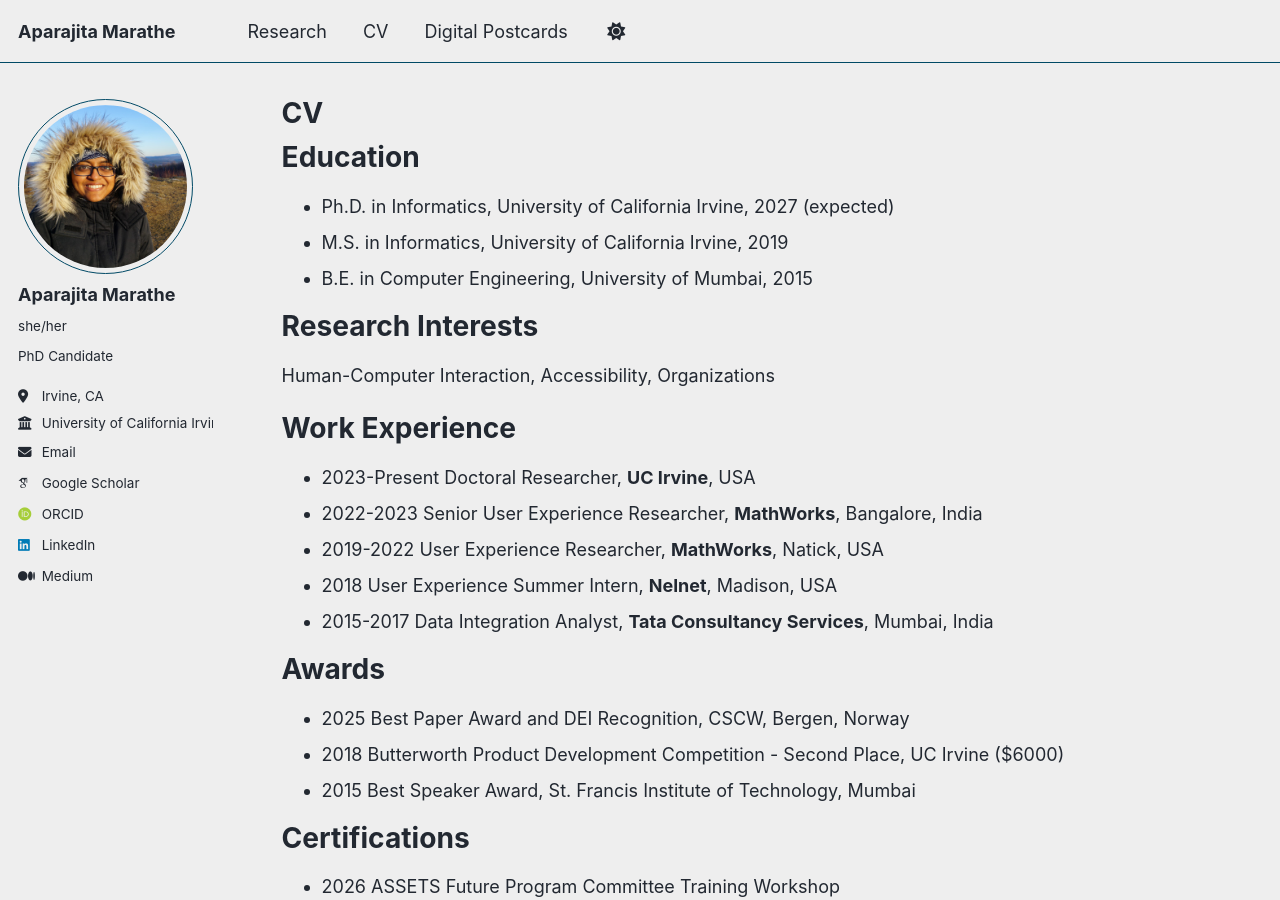
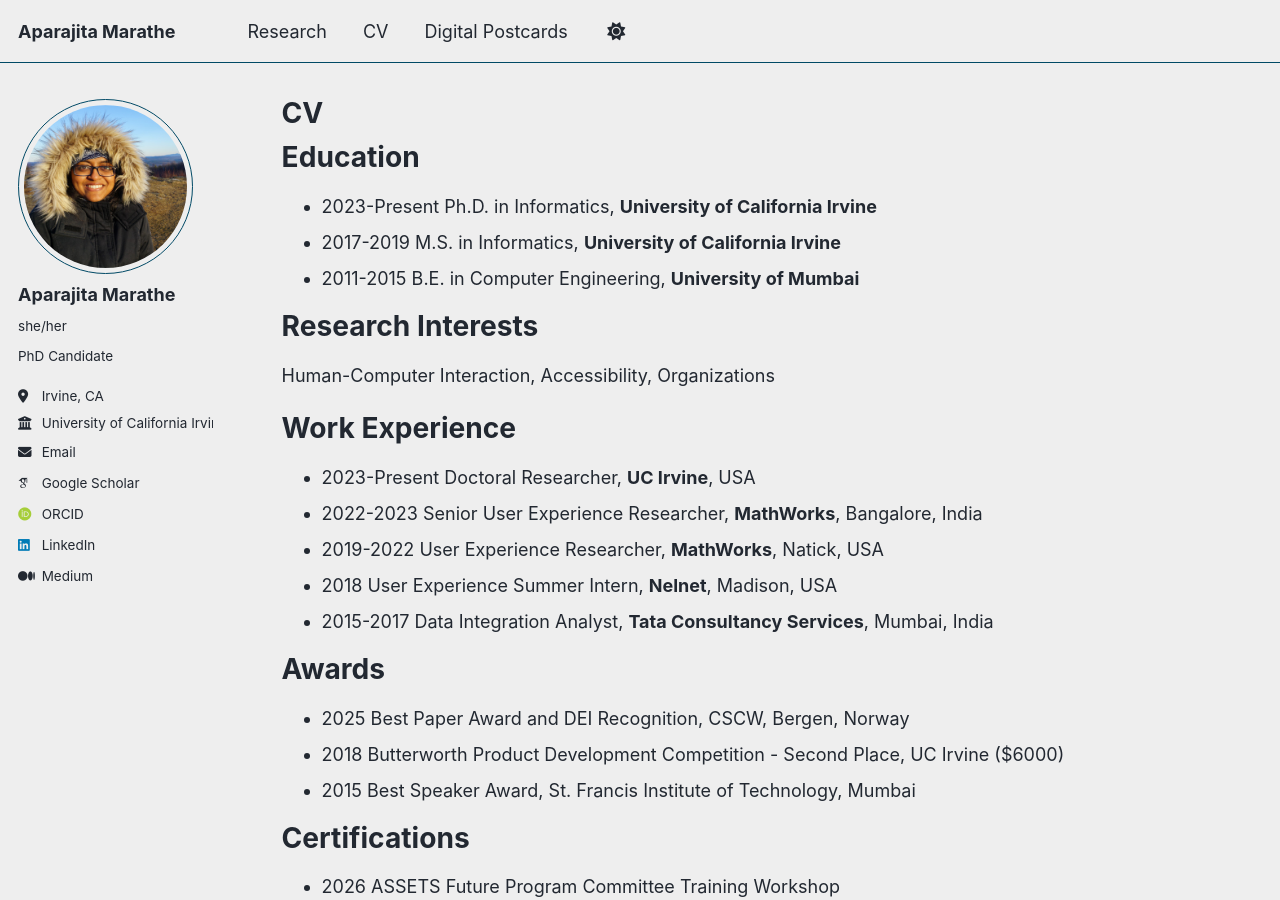
Before and after one commit to aparajitamarathe/aparajitamarathe.github.io, a Jekyll site: the page built from _pages/cv.md, in a window 1280 px wide and 900 px high. Built offline with Jekyll 4.4.1, drawn with Linux system fonts in a browser that asks for light colours; some web fonts are replaced.

Commit message:
Update education section with new formatting and dates

```diff
--- a/_pages/cv.md
+++ b/_pages/cv.md
@@ -11,9 +11,9 @@ redirect_from:
 
 Education
 ======
-* Ph.D. in Informatics, University of California Irvine, 2027 (expected)
-* M.S. in Informatics, University of California Irvine, 2019
-* B.E. in Computer Engineering, University of Mumbai, 2015
+* 2023-Present Ph.D. in Informatics, **University of California Irvine**
+* 2017-2019 M.S. in Informatics, **University of California Irvine**
+* 2011-2015 B.E. in Computer Engineering, **University of Mumbai**
 
 Research Interests
 ======
```
